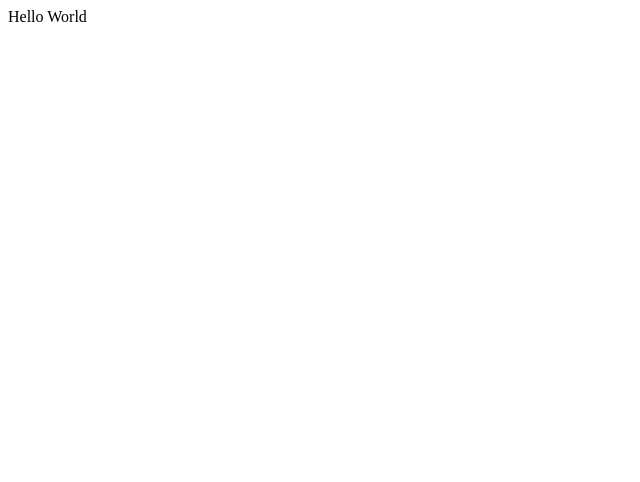
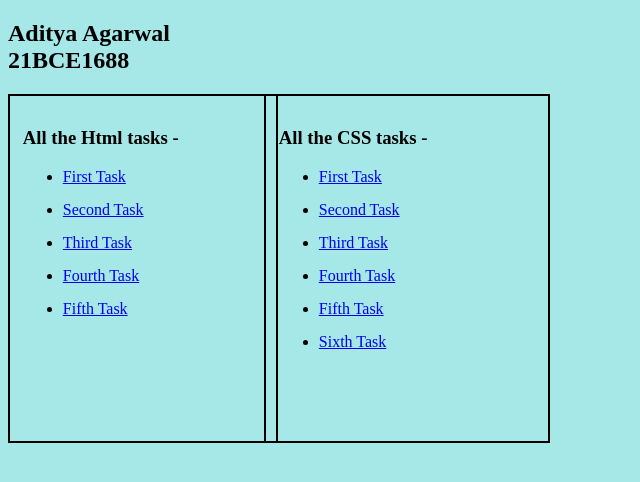
Before and after one commit to AdityaAg10/AdityaAg10.github.io, a plain HTML site: page index.html in a window 1280 px wide. Shown: the whole page, without its empty margins (0-640 px from the left). Drawn offline with Linux system fonts and the light colour scheme.

Commit message:
html and css semi done

```diff
--- /dev/null
+++ b/index.css
@@ -0,0 +1,30 @@
+body {
+    background-color: rgb(166, 231, 231);
+}
+
+.HTML {
+    border: 2px solid black;
+    width: 15em;
+    padding: 1%;
+    position: fixed;
+    height: 20em;
+}
+
+.HTML a{
+    display: grid;
+    margin-bottom: 15px;
+}
+
+.CSS {
+    border: 2px solid black;
+    width: 16em;
+    padding: 1%;
+    position: fixed;
+    margin-left: 20%;
+    height: 20em;
+}
+
+.CSS a{
+    display: grid;
+    margin-bottom: 15px;
+}
--- a/index.html
+++ b/index.html
@@ -1 +1,55 @@
- Hello World
+<!DOCTYPE html>
+<html lang="en">
+<head>
+    <meta charset="UTF-8">
+    <meta name="viewport" content="width=device-width, initial-scale=1.0">
+    <title>Document</title>
+</head>
+<link rel="stylesheet" href="index.css">
+<body>
+    <h2>Aditya Agarwal <br> 21BCE1688 <br></h2>
+    <div class="HTML">
+        <h3>All the Html tasks -</h3>
+        <ul>
+            <li>
+                <a href="HTML/html-one.html" >First Task</a>
+            </li>
+            <li>
+                <a href="HTML/html-two.html">Second Task</a>
+            </li>
+            <li>
+                <a href="HTML/html-three.html">Third Task</a>
+            </li>
+            <li>
+                <a href="HTML/html-four.html">Fourth Task</a>
+            </li>
+            <li>
+                <a href="HTML/html-five.html">Fifth Task</a>
+            </li>
+        </ul>
+    </div>
+    <div class="CSS">
+        <h3>All the CSS tasks -</h3>
+        <ul>
+            <li>
+                <a href="CSS/css-one.html" >First Task</a>
+            </li>
+            <li>
+                <a href="CSS/css-two.html">Second Task</a>
+            </li>
+            <li>
+                <a href="CSS/css-three.html">Third Task</a>
+            </li>
+            <li>
+                <a href="CSS/css-four.html">Fourth Task</a>
+            </li>
+            <li>
+                <a href="CSS/css-five.html">Fifth Task</a>
+            </li>
+            <li>
+                <a href="CSS/css-six.html">Sixth Task</a>
+            </li>
+        </ul>
+    </div>
+</body>
+</html>
```
